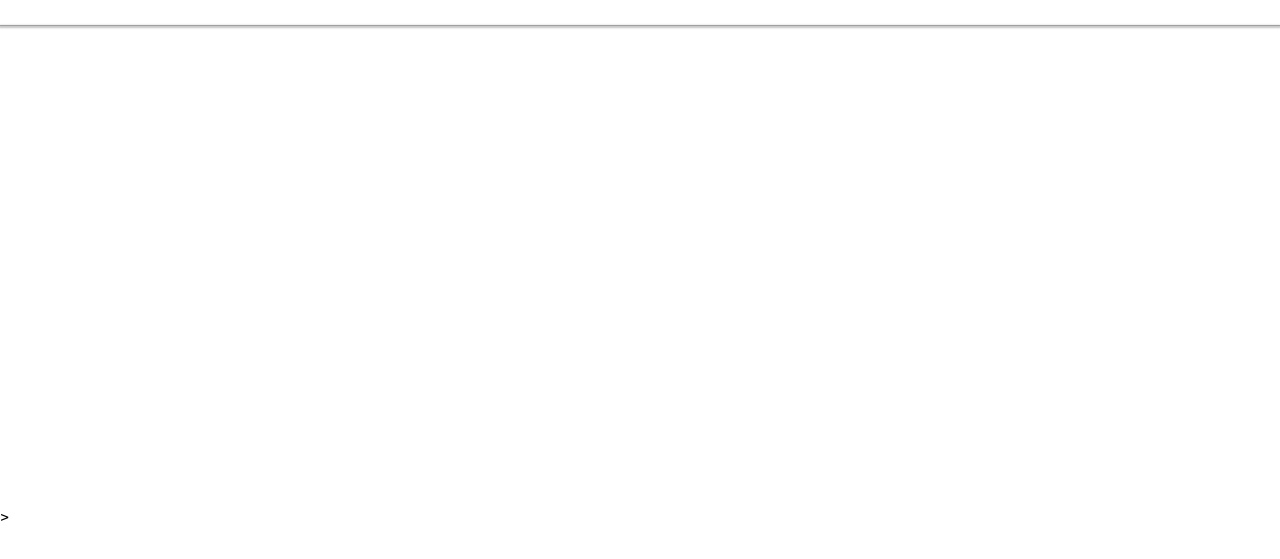
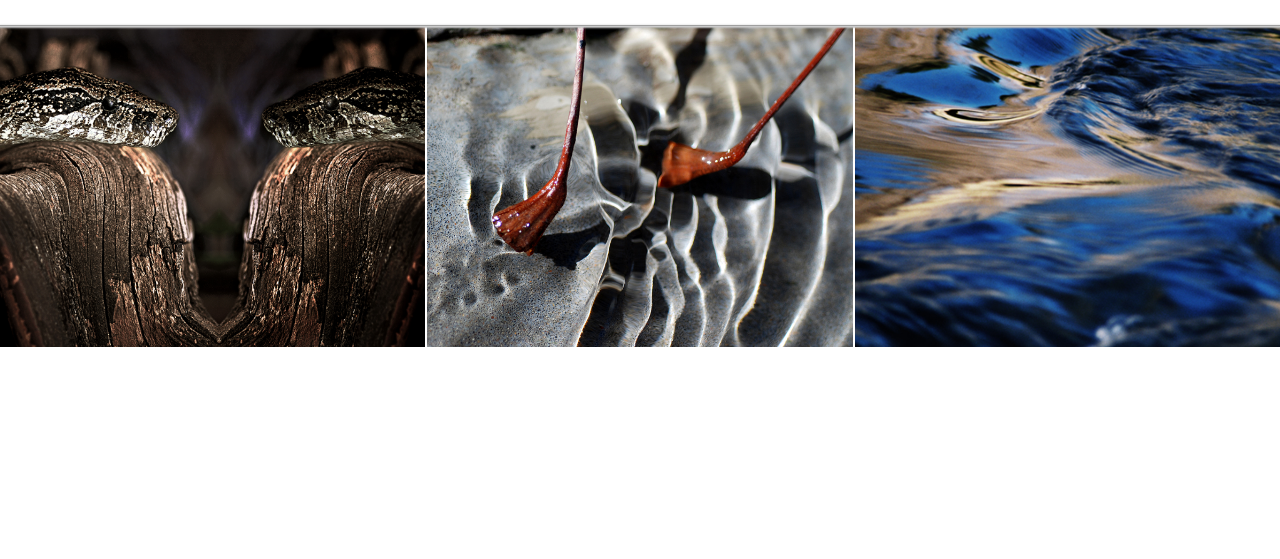
Before and after one commit to alexisalen/viviwalter.com, a plain HTML site: page galeria.html in a window 1280 px wide. Shown: the part 59-618 px from the top of the page. Drawn offline with Linux system fonts and the light colour scheme.

Commit message:
galeria index

```diff
--- a/css/styles.css
+++ b/css/styles.css
@@ -85,6 +85,7 @@ nav a:active {
     -webkit-box-shadow: 0px 1px 2px 1px rgb(197, 197, 197);
     -moz-box-shadow: 0px 1px 2px 1px rgb(197, 197, 197);
 }
+
 /*INDEX END*/
 /*---------*/
 
@@ -138,8 +139,6 @@ nav a:active {
     font-size: 14px;
 }
 
-
-
 /*#profile ul p {
 width: 50%;
 padding: 2%;
@@ -148,6 +147,61 @@ padding: 2%;
 /*VIVI END*/
 /*--------*/
 
+
+/*GALERIA*/
+/*-------*/
+
+
+#galeria {
+    display: grid;
+    grid-template-columns: repeat(3, 1fr);
+    grid-template-rows: repeat(1, 25vw);
+    grid-gap: 2px;
+    margin-top: 1px;
+    /*background: rgba(0,50,255, .5);*/
+}
+
+.galeria_img {
+    height: 100%;
+    width: 100%;
+    object-fit: cover;
+    transition: .7s ease;
+    -webkit-transition: .7s ease;
+    -moz-transition: .7s ease;
+    -ms-transition: .7s ease;
+    -o-transition: .7s ease;
+    /*background: rgba(5, 0, 3, 0.5);*/
+}
+
+.galeria_img:hover {
+    opacity: 0.3;
+    transition: .7s ease;
+    -webkit-transition: .7s ease;
+    -moz-transition: .7s ease;
+    -ms-transition: .7s ease;
+    -o-transition: .7s ease;
+}
+
+.epigrafe {
+    transition: .5s ease;
+    opacity: 0;
+    /*background: rgba(67, 226, 27, 0.5);*/
+}
+
+figure:hover .epigrafe {
+    opacity: 1;
+}
+
+figcaption {
+    position: relative;
+    text-align: center;
+    top: -55%;
+    font-size: 30px;
+    pointer-events:none;
+}
+
+/*GALERIA END*/
+/*-----------*/
 
 
 /*CONTACTO*/
@@ -179,10 +233,10 @@ padding: 2%;
     margin-bottom: 22px;
     border: 1px solid #A0A0A0;
     border-radius: 10px;
-    -webkit-border-radius:10px;
-    -moz-border-radius:10px;
-    -ms-border-radius:10px;
-    -o-border-radius:10px;
+    -webkit-border-radius: 10px;
+    -moz-border-radius: 10px;
+    -ms-border-radius: 10px;
+    -o-border-radius: 10px;
 }
 
 #contacto form textarea {
@@ -204,7 +258,7 @@ padding: 2%;
     width: 80px;
     height: 20px;
     border: 1px solid #A0A0A0;
-    margin-top:10px;
+    margin-top: 10px;
     background-color: white;
     transition: 0.5s;
     border-radius: 10px;
--- a/galeria.html
+++ b/galeria.html
@@ -9,9 +9,7 @@
     <meta name="keywords" content="photography, digital art, Carl Jung, gallery" />
     <meta name="developer" content="Alexis Walter">
 
-    <!--Insert Favicon
-    <link rel="shortcut icon" type="image/png" href="favicon.png" />
-    -->
+    <link rel="shortcut icon" type="image/png" href="img\favicon.png" />
 
     <!--<link rel="stylesheet" href="https://stackpath.bootstrapcdn.com/bootstrap/4.3.1/css/bootstrap.min.css"
         integrity="sha384-ggOyR0iXCbMQv3Xipma34MD+dH/1fQ784/j6cY/iJTQUOhcWr7x9JvoRxT2MZw1T" crossorigin="anonymous">-->
@@ -48,14 +46,27 @@
     <!-------->
     <!--Line-->
 
-    <!--Hero-->
+    <!--Galeria-->
     <!-------->
-    <div id="hero">
+    <div id="galeria">
+        <figure>
+            <img class="galeria_img" src="img\resonancias\resonancias_6.jpg" alt="Resonancias">
+            <figcaption class="epigrafe">RESONANCIAS</figcaption>
+        </figure>
+        <figure>
+            <img class="galeria_img" src="img\vislumbres\vislumbres_5.jpg" alt="Vislumbres">
+            <figcaption class="epigrafe">VISLUMBRES</figcaption>
+        </figure>
+        <figure>
+            <img  class="galeria_img"src="img\reflejos\reflejos_4.jpg" alt="Reflejos">
+            <figcaption class="epigrafe">REFLEJOS</figcaption>
+        </figure>
     </div>
     <!------------>
-    <!--Hero end-->
+    <!--Galeria end-->
 
 
-</body>>
+
+</body>
 
 </html>
```
Also changed, not shown: contacto.html (+2 -6 lines), index.html (+1 -3 lines), vivi.html (+1 -3 lines), img/favicon.png (added).
